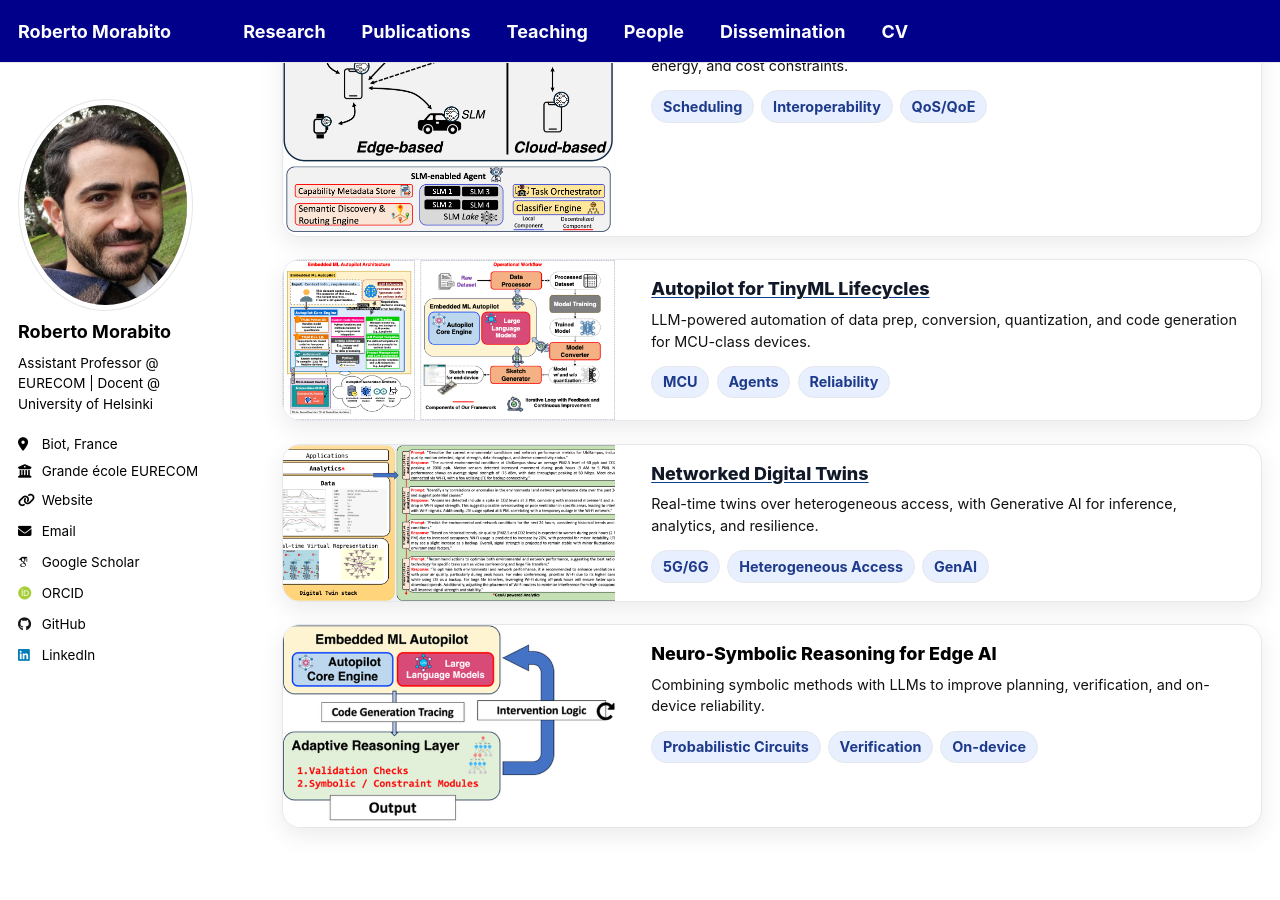
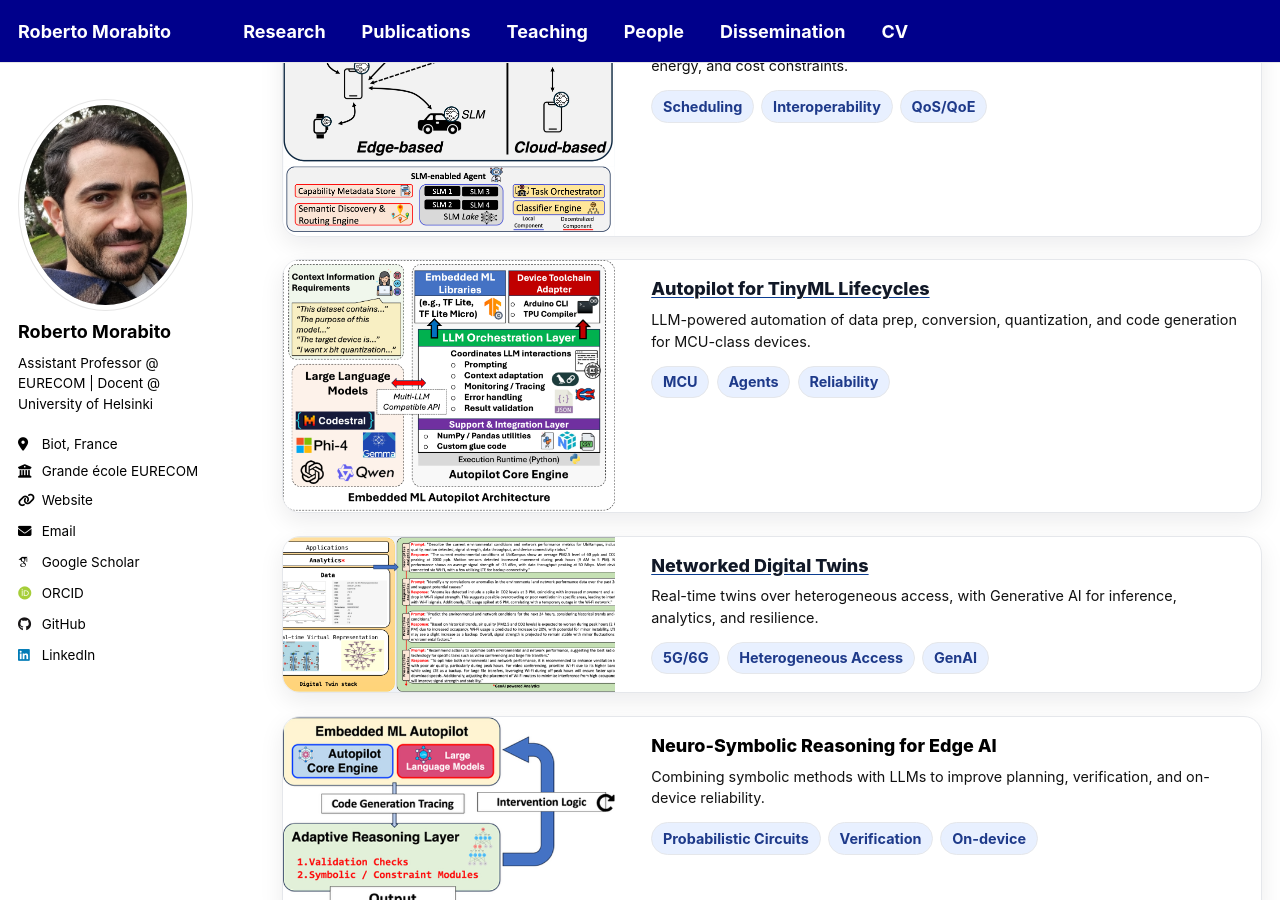
Before and after one commit to robertmora/robertmora.github.io, a Jekyll site: the page built from _pages/research.html, in a window 1280 px wide and 900 px high, scrolled down 404 px. Built offline with Jekyll 4.4.1, drawn with Linux system fonts in a browser that asks for light colours; some web fonts are replaced; a script that is not in the unit is left out.

Commit message:
Update research.html

```diff
--- a/_pages/research.html
+++ b/_pages/research.html
@@ -97,7 +97,7 @@ Some of my current and recent research topics are showcased below.
 
     <div class="r-card">
       <div class="r-media">
-        <img src="/assets/research/Picture2.png" alt="Tiny microcontrollers running ML workloads">
+        <img src="/assets/research/autopilot.png" alt="Tiny microcontrollers running ML workloads">
       </div>
       <div class="r-body">
         <h3 class="r-title"><a href="/research/collaborative-llms/">Autopilot for TinyML Lifecycles</a></h3>
```
